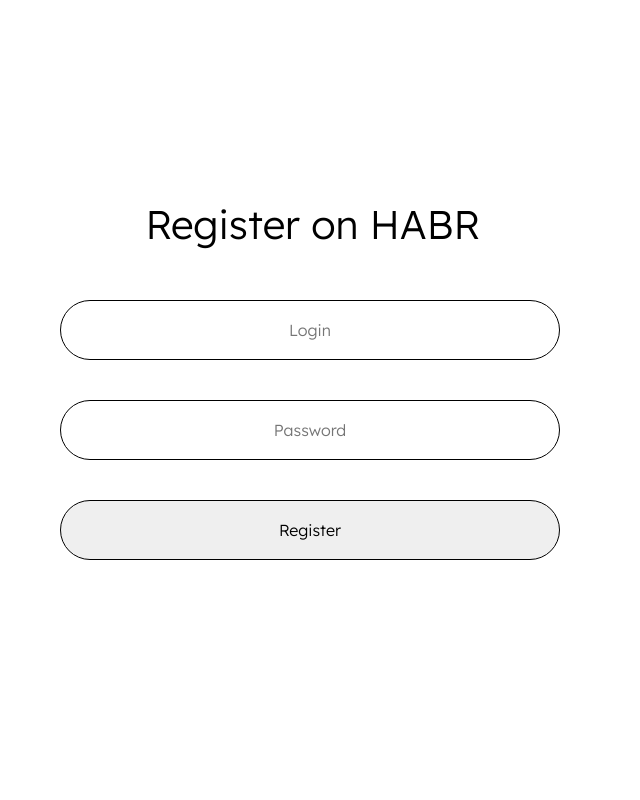
After one commit to aibekovislam/habr, a Django app: template core/templates/register.html in a window 1280 px wide. The commit adds this page. Shown: the whole page, without its empty margins (0-640 px from the left). Run offline with Django 3.2, Linux system fonts and the light colour scheme; the template is opened without the code that fills it, so the values that code supplies are empty.

Commit message:
added register

```diff
--- a/core/static/style.css
+++ b/core/static/style.css
@@ -20,13 +20,73 @@
 	margin-top: 400px;
 }
 
+.login{
+	position: absolute;
+	right: 720px;
+	border: 1px solid black;
+	top: 300px;
+	width: 500px;
+	height: 60px;
+	border-radius: 30px;
+	transition-duration: 0.5s;
+}
+
+
+.password{
+	position: absolute;
+	right: 720px;
+	border: 1px solid black;
+	top: 400px;
+	width: 500px;
+	height: 60px;
+	border-radius: 30px;
+	transition-duration: 0.5s;
+}
+
+.btn-log{
+	position: absolute;
+	right: 720px;
+	border: 1px solid black;
+	top: 500px;
+	width: 500px;
+	height: 60px;
+	border-radius: 30px;
+	transition-duration: 0.5s;
+}
+
+.zago-log{
+	font-family: 'Lexend', sans-serif;
+	position: absolute;
+	right: 800px;
+	top: 200px;
+	font-weight: 100px;
+}
+
+
+.password:hover{
+	letter-spacing: 2px;
+	background-color: black;
+	color: white;
+}
+
+.login:hover{
+	letter-spacing: 2px;
+	background-color: black;
+	color: white;
+}
+
+.btn-log:hover{
+	letter-spacing: 2px;
+	background-color: black;
+	color: white;
+}
+
 .big-habr{
 	position: absolute;
 	left: 190px;
 	bottom: 10px;
 	font-size: 400px;
 	color: white;
-	opacity: 1;
 }
 
 .big-habr2{
--- a/core/templates/add_news.html
+++ b/core/templates/add_news.html
@@ -6,12 +6,12 @@
 		{% csrf_token %}
 		<h3 class="zago2">Add article</h3><hr class="hrr2"><br>
 			<div class="input-group mb-3">
-				  <span class="input-group-text" id="basic-addon1">Заголовок статьи</span>
+				  <span class="input-group-text" id="basic-addon1">Header article</span>
 				  <input type="text" class="form-control" placeholder="Название статьи" aria-label="Username" aria-describedby="basic-addon1" name="title">
 				</div>
 
 				<div class="input-group">
-				  <span class="input-group-text">Текст статьи</span>
+				  <span class="input-group-text">Text article</span>
 				  <textarea class="form-control" aria-label="With textarea" name="text"></textarea>
 				</div>
 				<br>
--- a/core/templates/index.html
+++ b/core/templates/index.html
@@ -12,7 +12,7 @@
 	<img src="https://images.unsplash.com/photo-1617634057683-20bab162347c?ixid=MXwxMjA3fDB8MHxwaG90by1wYWdlfHx8fGVufDB8fHw%3D&ixlib=rb-1.2.1&auto=format&fit=crop&w=700&q=80" alt="main" height="937" class="main_img">
 	<h1 class="zago">Habr</h1><hr class="hrr">
 	<p class="text_zago">Habr (formerly Habrahabr) is a Russian-language website in the format of a system <br> of thematic collective blogs (called hubs) with elements of a news site, created to <br> publish news, analytical  articles, thoughts related to information technology, business <br> and the Internet publish news, analytical  articles, thoughts related to information.</p>
-	<a href="{% url 'articles' %}" class="btn-index">Read articles</a>
+	<a href="{% url 'login' %}" class="btn-index">Sign in</a>
 	<div class="rectangle">HABR</div>
 	<h1 class="big-habr">HA</h1>
 	<h1 class="big-habr2">BR</h1>
--- /dev/null
+++ b/core/templates/register.html
@@ -0,0 +1,22 @@
+{% load static %}
+<!DOCTYPE html>
+<html lang="en">
+<head>
+	<meta charset="UTF-8">
+	<meta name="viewport" content="width=device-width, initial-scale=1.0">
+	<title>Register on HABR</title>
+	<link href="https://cdn.jsdelivr.net/npm/bootstrap@5.0.0-beta3/dist/css/bootstrap.min.css" rel="stylesheet" integrity="sha384-eOJMYsd53ii+scO/bJGFsiCZc+5NDVN2yr8+0RDqr0Ql0h+rP48ckxlpbzKgwra6" crossorigin="anonymous">
+	<link rel="stylesheet" href="{% static 'style.css' %}">
+	<link rel="preconnect" href="https://fonts.gstatic.com">
+	<link href="https://fonts.googleapis.com/css2?family=Lexend:wght@300&display=swap" rel="stylesheet">
+</head>
+<body>
+	<h1 class="zago-log">Register on HABR</h1>
+	<form method="POST">
+		{% csrf_token %}
+		<input type="text" placeholder="Login" name="username" class="login"><br>
+		<input type="password" placeholder="Password" name="password" class="password"><br>
+		<button class="btn-log">Register</button>
+	</form>
+</body>
+</html>
--- a/habr/urls.py
+++ b/habr/urls.py
@@ -11,11 +11,12 @@
     path("articles/", articles, name='articles'),
     path("article/<int:id>/", article_page, name="article"),
     path('authors/', authors, name='authors'),
-    path("about/", about, name="about"),
     path("article/<int:pk>/edit/", edit_article, name='articles_edit'),
     path("article_add/", add_article, name='news_home'),
     path("article/<int:id>/delete/", delete_article, name='delete_news' ),
     path("search/", search, name='search'),
-    path("author/<int:pk>/", author, name="author")
+    path("author/<int:pk>/", author, name="author"),
+    path("login/", sign_in, name="login"),
+    path("register", reg, name="reg")
 ] + static(settings.STATIC_URL, document_root=settings.STATIC_ROOT) \
   + static(settings.MEDIA_URL, document_root=settings.MEDIA_ROOT)
```
Also changed, not shown: other parts of core/static/style.css (+19 -12 lines), core/admin.py (+18 -1 lines), core/templates/base.html (+8 -0 lines), core/templates/login.html (added, +23 -0 lines), core/views.py (+35 -0 lines), 1 other file.
